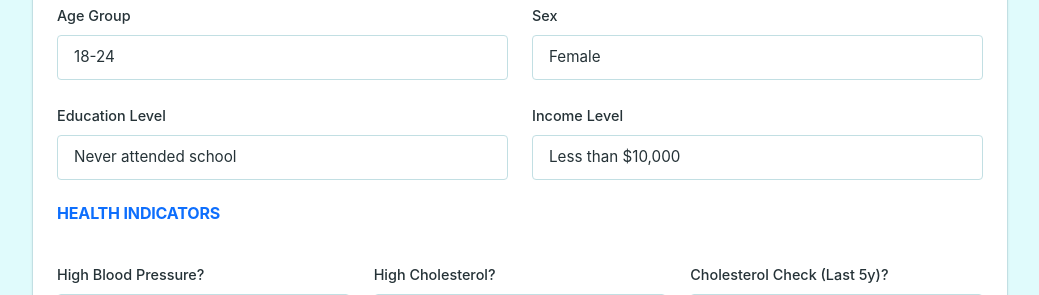
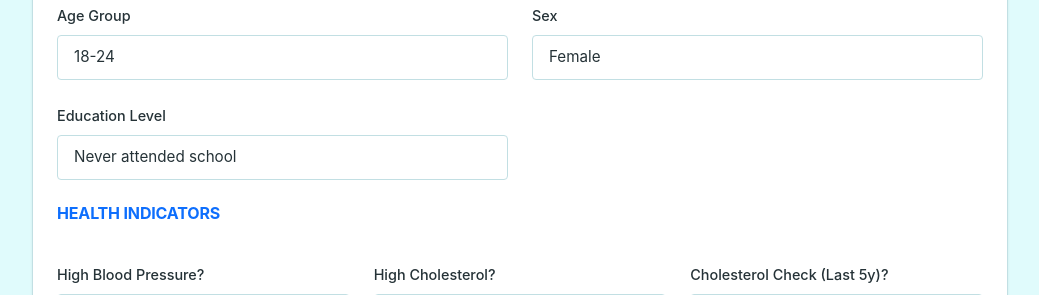
Before and after one commit to SAMI-CODEAI/Diabeties, a Flask app: page /self in a window 1280 px wide. Shown: the part 345-640 px from the top of the page, without its empty margins (120-1159 px from the left). Run offline with Flask 3, Linux system fonts and the light colour scheme; the visitor is signed in with stand-in values (Sample User, id 1); parts of the project's set-up code (start-up, migrations or seed data) failed here and were passed over.

Commit message:
18-01-2025

```diff
--- a/templates/self_monitor.html
+++ b/templates/self_monitor.html
@@ -69,19 +69,7 @@
               </select>
             </div>
 
-            <div class="col-md-6">
-              <label class="form-label">Income Level</label>
-              <select name="Income" class="form-select" required>
-                <option value="1" {% if form_data.get('Income')=='1' %}selected{% endif %}>Less than $10,000</option>
-                <option value="2" {% if form_data.get('Income')=='2' %}selected{% endif %}>$10,000 - $15,000</option>
-                <option value="3" {% if form_data.get('Income')=='3' %}selected{% endif %}>$15,000 - $20,000</option>
-                <option value="4" {% if form_data.get('Income')=='4' %}selected{% endif %}>$20,000 - $25,000</option>
-                <option value="5" {% if form_data.get('Income')=='5' %}selected{% endif %}>$25,000 - $35,000</option>
-                <option value="6" {% if form_data.get('Income')=='6' %}selected{% endif %}>$35,000 - $50,000</option>
-                <option value="7" {% if form_data.get('Income')=='7' %}selected{% endif %}>$50,000 - $75,000</option>
-                <option value="8" {% if form_data.get('Income')=='8' %}selected{% endif %}>$75,000 or more</option>
-              </select>
-            </div>
+
 
             <!-- Health Indicators -->
             <div class="col-12 mt-4">
--- a/utils.py
+++ b/utils.py
@@ -58,7 +58,11 @@ def single_input_to_df(form_dict):
 
     # extract all expected features
     for feat in EXPECTED_FEATURES:
-        row[feat] = get_val(feat)
+        # Use default value of 5 for Income (median income bracket) since it's not in the UI
+        if feat == "Income":
+            row[feat] = 5
+        else:
+            row[feat] = get_val(feat)
 
     # Special handling if needed (e.g. BMI calc if Height/Weight provided but BMI not)
     # The form will now simply provide BMI directly for simplicity given the new dataset
@@ -165,10 +169,6 @@ def generate_care_plan(row_dict, shap_values, proba_percent):
             "why": "Socioeconomic Correlation",
             "how": "Statistical models often find correlations between education levels and access to healthcare or health literacy."
         },
-        "Income": {
-            "why": "Resource Access",
-            "how": "Income levels statistically correlate with access to nutritious food, safe exercise environments, and preventative care."
-        },
          "HeartDiseaseorAttack": {
             "why": "Comorbidity",
             "how": "Prior cardiovascular events indicate an existing compromise in vascular health, which is closely linked to diabetes pathology."
@@ -225,8 +225,12 @@ def generate_care_plan(row_dict, shap_values, proba_percent):
         plan["actions"].append("Prioritize maintaining your current healthy preventive habits.")
 
     # 5. Key Factors Analysis (The Why & How)
-    # Mention top features regardless of modifiability
-    for feat, score in top_risks[:4]: # Show top 4
+    # Mention top features regardless of modifiability, but exclude Income
+    for feat, score in top_risks[:5]: # Check top 5 to ensure we get 4 after filtering
+        # Skip Income - don't show it in the UI
+        if feat == "Income":
+            continue
+
         val = row_dict.get(feat, "?")
         exp = EXPLANATIONS.get(feat, {"why": "Risk Factor", "how": "This factor statistically increases the probability of a diagnosis."})
 
@@ -239,6 +243,10 @@ def generate_care_plan(row_dict, shap_values, proba_percent):
             "why": exp["why"],
             "how": exp["how"]
         })
+
+        # Stop once we have 4 factors (excluding Income)
+        if len(plan["key_factors"]) >= 4:
+            break
 
     return plan
 
@@ -452,8 +460,11 @@ def generate_feature_importance_plot(feature_importance, top_n=8):
     Returns relative path to saved image.
     """
     try:
-        # Take top N features
-        top_features = feature_importance[:top_n]
+        # Filter out Income from the list
+        filtered_importance = [f for f in feature_importance if f['feature'] != 'Income']
+
+        # Take top N features from filtered list
+        top_features = filtered_importance[:top_n]
         features = [f['feature'] for f in top_features]
         importances = [f['importance'] for f in top_features]
 
```
Also changed, not shown: static/dataset_analysis/distribution_1768713067947.png (added), static/dataset_analysis/feature_importance_1768713067480.png (added), static/lime_images/lime_exp_320.png (added), static/lime_images/lime_exp_6592.png (added), static/shap_images/shap_1768635908937.png (added), static/shap_images/shap_1768713034541.png (added), 1 other file.
